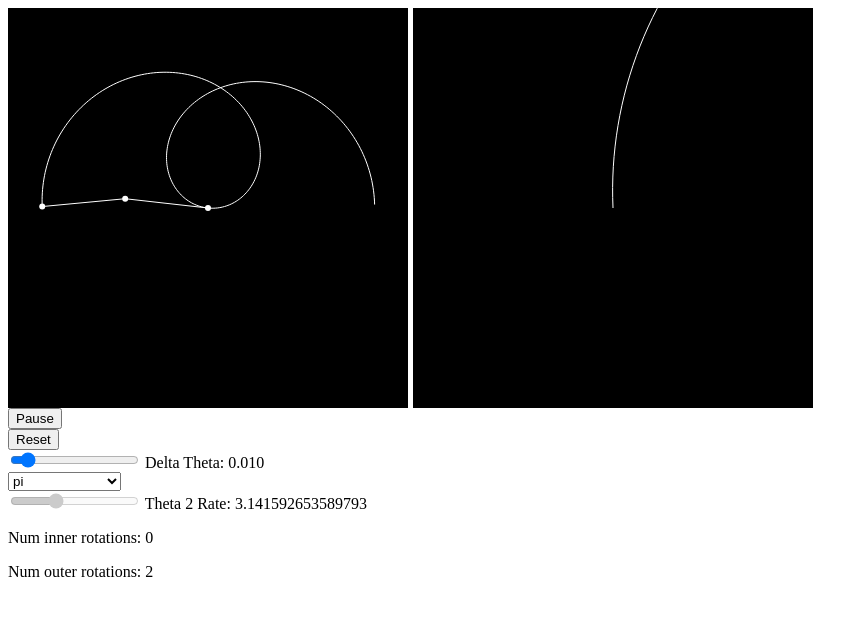
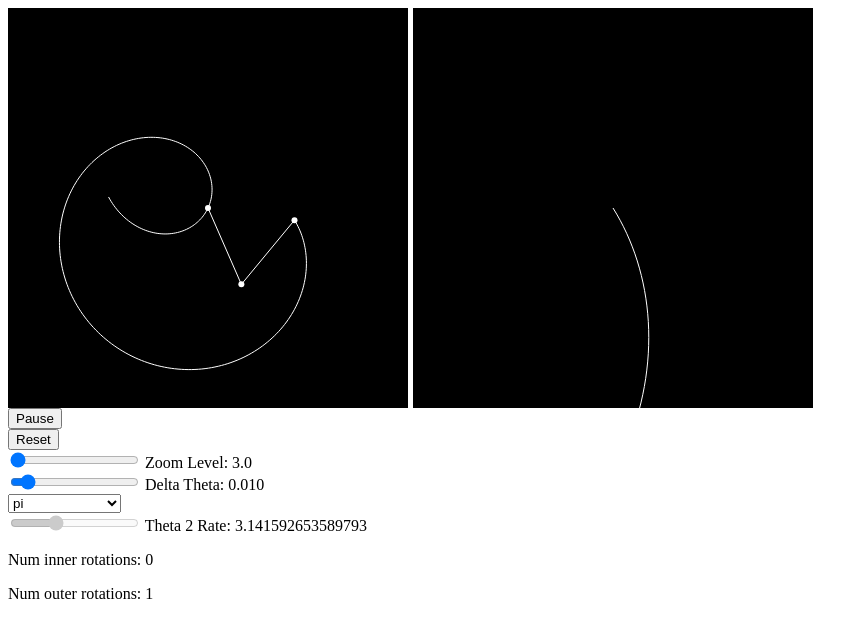
Before and after one commit to sbobyn/irrational-number-visualization, a website with bundled scripts: page src/index.html in a window 1280 px wide. Shown: the whole page, without its empty margins (0-868 px from the left). Built offline with nearby package versions, Linux system fonts and the light colour scheme.

Commit message:
changed init conds

```diff
--- a/src/index.html
+++ b/src/index.html
@@ -38,6 +38,16 @@
       <button id="resetButton" type="submit">Reset</button>
       <br />
       <input
+        id="zoomSlider"
+        type="range"
+        min="3"
+        max="20"
+        value="3"
+        step="0.1"
+      />
+      <label for="zoomLevel">Zoom Level: <span id="zoomValue">3.0</span></label>
+      <br />
+      <input
         id="deltaSlider"
         type="range"
         min="0.001"
@@ -48,7 +58,6 @@
       <label for="deltaSlider"
         >Delta Theta: <span id="deltaValue">0.01</span></label
       >
-
       <br />
 
       <select id="rateSelect">
--- a/src/main.ts
+++ b/src/main.ts
@@ -22,6 +22,12 @@ const zoomCanvas = document.getElementById("zoom-canvas") as HTMLCanvasElement;
 const zoomCtx = zoomCanvas.getContext("2d") as CanvasRenderingContext2D;
 
 let zoomFactor = 3.0;
+const zoomSlider = document.getElementById("zoomSlider") as HTMLInputElement;
+const zoomSpan = document.getElementById("zoomValue") as HTMLSpanElement;
+zoomSlider.oninput = () => {
+  zoomFactor = parseFloat(zoomSlider.value);
+  zoomSpan.textContent = zoomFactor.toFixed(2);
+};
 
 // store previous curve points
 let prevXs: number[] = [];
@@ -35,8 +41,10 @@ const plotHeight = 1.2;
 
 // curves stay within -1,1, plotted in -1.2,1.2
 const armLen = 0.5;
-let theta1 = 0,
-  theta2 = 0;
+const initTheta1 = Math.PI / 1.5;
+const initTheta2 = 1.25 * Math.PI;
+let theta1 = initTheta1,
+  theta2 = initTheta2;
 
 let deltaTheta = 0.01;
 let theta2Rate = Math.PI;
@@ -201,12 +209,12 @@ function update() {
   prevY = ys[2];
   theta1 += deltaTheta;
   theta2 += theta2Rate * deltaTheta;
-  if (theta1 > Math.PI) {
+  if (theta1 > Math.PI * 2 + initTheta1) {
     theta1 -= 2 * Math.PI;
     numInnerRotations++;
     innerRotSpan.textContent = numInnerRotations.toString();
   }
-  if (theta2 > Math.PI) {
+  if (theta2 > Math.PI * 2 + initTheta2) {
     theta2 -= 2 * Math.PI;
     numOuterRotations++;
     outerRotSpan.textContent = numOuterRotations.toString();
@@ -220,8 +228,8 @@ function update() {
 }
 
 function reset() {
-  theta1 = 0;
-  theta2 = 0;
+  theta1 = initTheta1;
+  theta2 = initTheta2;
   numInnerRotations = 0;
   numOuterRotations = 0;
   innerRotSpan.textContent = "0";
```
